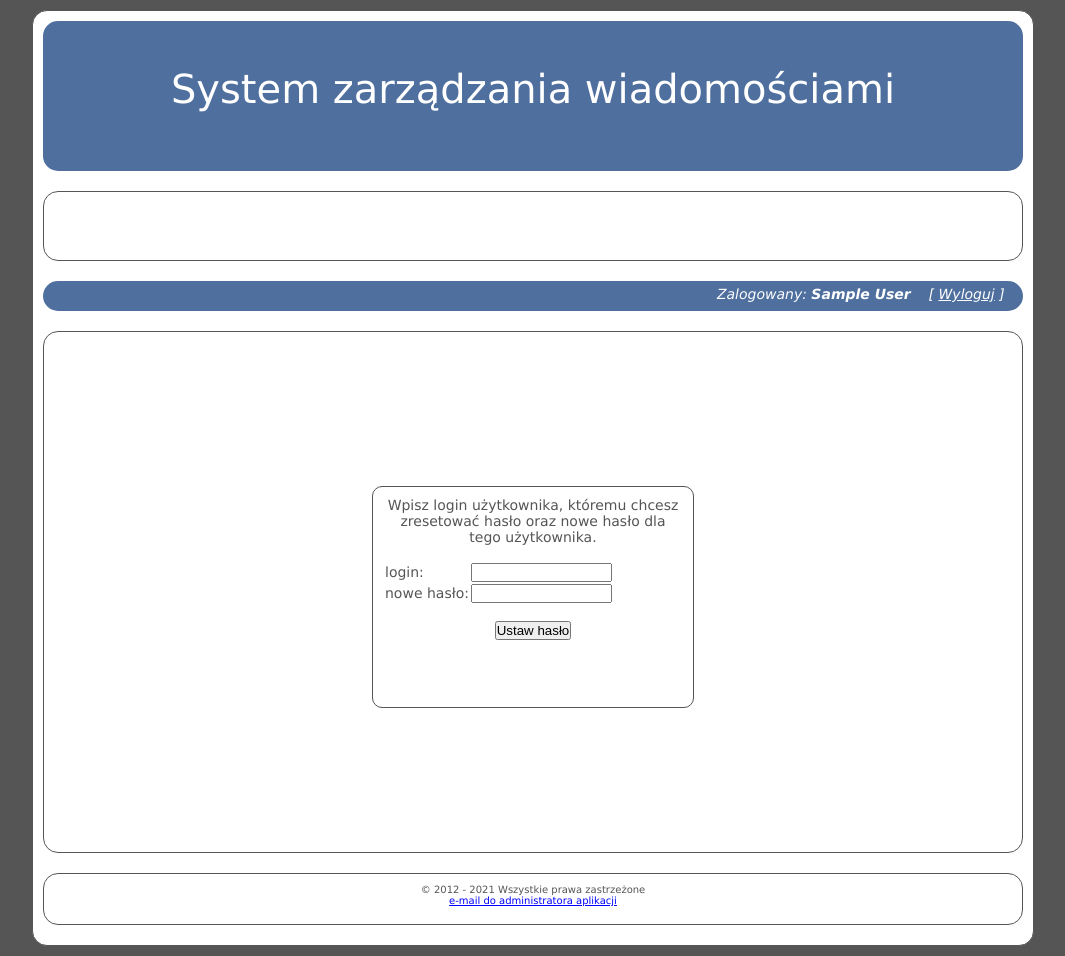
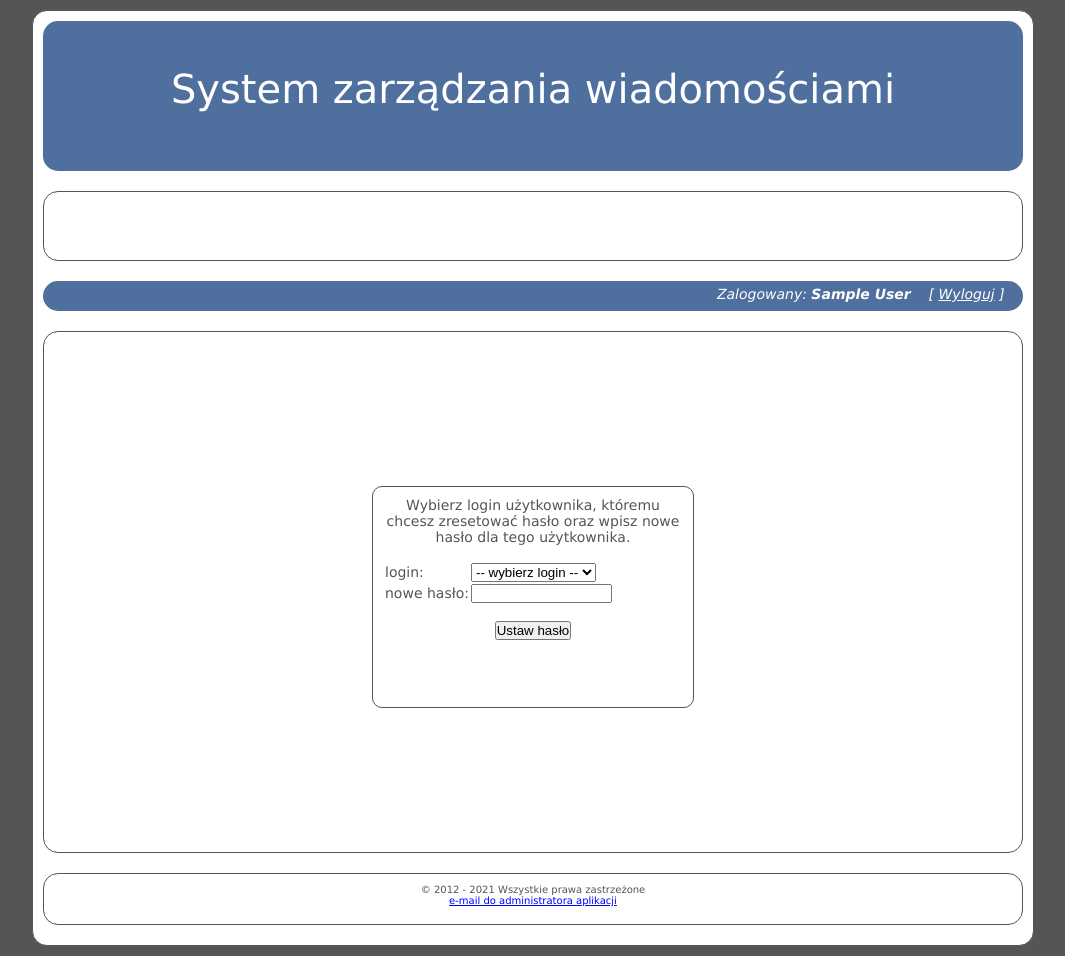
Before and after one commit to ryszard-git/repo-PHP-newsy, a PHP site: page /reset_hasla.php in a window 1280 px wide. Shown: the whole page, without its empty margins (107-1172 px from the left). Run offline with PHP 8.4, Linux system fonts and the light colour scheme; the visitor is signed in with stand-in values (Sample User, id 1); data comes from the database, SQL or seed files in the repository.

Commit message:
select do resetu hasla

```diff
--- a/reset_hasla.php
+++ b/reset_hasla.php
@@ -14,11 +14,46 @@ $stronka->DomknijBlok(); //menugorne
 $stronka->WyswietlPasekLogin();
 $stronka->OtworzBlok("tresc");
 $stronka->OtworzBlok("srodek");
+//*************************************
+
+require "config/config.php";
+@ $mysqli = new mysqli($host,$db_user,$db_passwd,$db_name);
+if ($mysqli->connect_error) {
+	echo 'Próba połączenia z bazą nie powiodła się.<br/>';
+	echo $mysqli->connect_error;
+	$stronka->DomknijStrone();
+	exit;
+}
+$result=$mysqli->set_charset("utf8");
+if (!$result) {
+	echo "Błąd ustawienia kodowania.<br/>";
+	$stronka->DomknijStrone();
+	exit;
+}
+
+$sql='SELECT login, imie, nazwisko FROM uzytkownicy ORDER BY login';
+$result=$mysqli->query($sql);
+if (!$result) {
+	echo "Błąd zapytania o loginy użytkowników.<br/>";
+	$stronka->DomknijStrone();
+	exit;
+	}
+//tworzenie listy rozwijanej userów
+$select='<select name="userzy">';
+$select.='<option value="">-- wybierz login --</option>';
+while ($obiekt=$result->fetch_object())
+{
+	if ($obiekt->login!='admin')
+		$select.='<option value="'.$obiekt->login.'">'.$obiekt->login.' ('.$obiekt->imie.' '.$obiekt->nazwisko.')</option>';
+}
+$select.='</select>';
+
+//*************************************
 ?>
 <form method="post" action="">
 <table>
-<span>Wpisz login użytkownika, któremu chcesz zresetować hasło oraz nowe hasło dla tego użytkownika.</span><br /><br />
-<tr><td>login:</td><td><input type="text" name="login_name" size="15" maxlength="25" /></td></tr>
+<span>Wybierz login użytkownika, któremu chcesz zresetować hasło oraz wpisz nowe hasło dla tego użytkownika.</span><br /><br />
+<tr><td>login:</td><td><?php echo $select; ?></td></tr>
 <tr><td>nowe hasło:</td><td><input type="password" name="nowe_haslo" size="15" maxlength="25" /></td></tr>
 </table>
 <br />
@@ -28,7 +63,7 @@ $stronka->OtworzBlok("srodek");
 <?php
 if (isset($_POST["submit"]))
 {
-	$login_name=addslashes(trim($_POST["login_name"]));
+	$login_name=addslashes(trim($_POST["userzy"]));
 	$nowe_haslo=$_POST["nowe_haslo"];
 
 	if ((!$login_name) || (!$nowe_haslo)) {
@@ -43,20 +78,9 @@ if (isset($_POST["submit"]))
 		exit;
 	}
 	$nowe_haslo=sha1(trim($_POST["nowe_haslo"]));
-	require "config/config.php";
-	@ $mysqli = new mysqli($host,$db_user,$db_passwd,$db_name);
-	if ($mysqli->connect_error) {
-		echo 'Próba połączenia z bazą nie powiodła się.<br/>';
-		echo $mysqli->connect_error;
-		$stronka->DomknijStrone();
-		exit;
-	}
-	$result=$mysqli->set_charset("utf8");
-	if (!$result) {
-		echo "Błąd ustawienia kodowania.<br/>";
-		$stronka->DomknijStrone();
-		exit;
-	}
+//****
+
+//****
 	$sql="SELECT login FROM uzytkownicy WHERE login=\"$login_name\"";
 	$result=$mysqli->query($sql);
 	if (!$result) {
```
